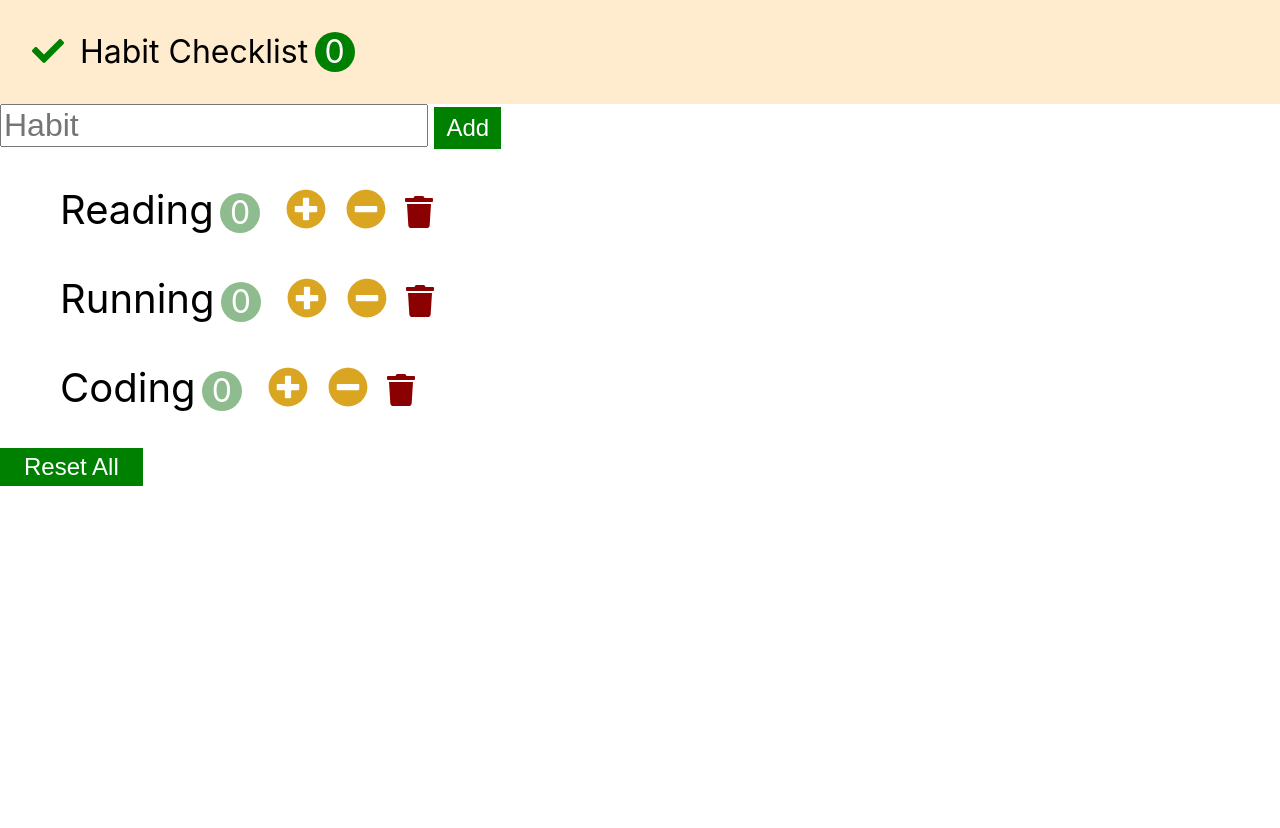
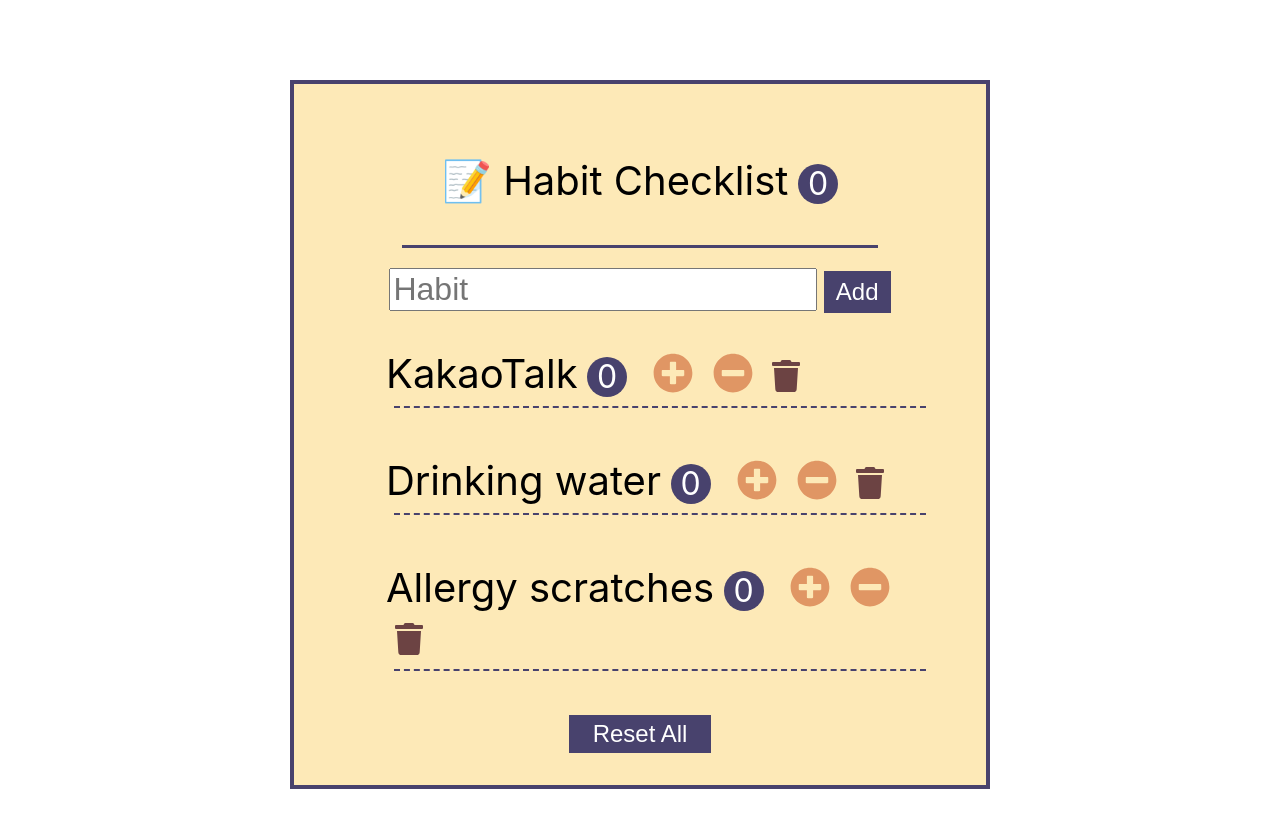
Before and after one commit to ahhangok/Habit-checklist, a React (Create React App) app: page / in a window 1280 px wide. Shown: the top 828 px of the page. Before the commit the page ends 800 px from the top, so only its background shows below. Built offline with nearby package versions, Linux system fonts and the light colour scheme.

Commit message:
Modify app.css

```diff
--- a/src/App.css
+++ b/src/App.css
@@ -1,5 +1,17 @@
 * {
   box-sizing: border-box;
+}
+
+.habit-checklist {
+  display: flex;
+  align-items: center;
+  justify-content: center;
+  flex-direction: column;
+  margin: 5em auto;
+  padding: 2em;
+  border: 4px solid #48426d;
+  width: 700px;
+  background-color: #fde9b7;
 }
 
 button {
@@ -9,13 +21,14 @@
 }
 
 .navbar {
-  font-size: 2rem;
+  font-size: 2.5rem;
   padding: 1em;
-  background-color: blanchedalmond;
+  border-bottom: 3px solid #48426d;
+  margin-bottom: 0.5em;
 }
 
 .navbar-logo {
-  color: green;
+  color: #312c51;
   margin-right: 0.5em;
 }
 
@@ -26,15 +39,19 @@
   width: 2.5rem;
   height: 2.5rem;
   line-height: 2.5rem;
-  margin-left: 0.2em;
-  background-color: green;
+  background-color: #48426d;
   color: white;
   border-radius: 50%;
+  margin-left: 0.3em;
 }
 
 .habits {
   padding: 0.5em;
   padding-top: 2em;
+}
+.dash-bar {
+  margin: 0.2em;
+  border-bottom: 2px dashed #48426d;
 }
 
 .add-input {
@@ -49,7 +66,7 @@
   height: 100%;
   font-size: 1.5rem;
   padding: 0.3em 0.5em;
-  background-color: green;
+  background-color: #48426d;
   color: white;
 }
 
@@ -57,6 +74,9 @@
   font-size: 2.5rem;
   padding: 0.5em;
   list-style: none;
+  /* display: flex;
+  align-items: center;
+  justify-content: center; */
 }
 
 .habit-count {
@@ -66,9 +86,9 @@
   width: 2.5rem;
   height: 2.5rem;
   line-height: 2.5rem;
-  margin-left: 0.2em;
+  margin-left: 0.3em;
   margin-right: 0.5em;
-  background-color: darkseagreen;
+  background-color: #48426d;
   color: white;
   border-radius: 50%;
 }
@@ -85,17 +105,18 @@
 
 .habit-increase,
 .habit-decrease {
-  color: goldenrod;
+  color: #e09664;
 }
 
 .habit-delete {
   font-size: 2rem;
-  color: darkred;
+  color: #6c4343;
 }
 
 .habits-reset {
   font-size: 1.5rem;
   padding: 0.2em 1em;
-  background-color: green;
+  background-color: #48426d;
   color: white;
+  margin: auto;
 }
--- a/src/app.jsx
+++ b/src/app.jsx
@@ -1,64 +1,64 @@
-import React, { Component } from 'react'
+import React, { Component } from 'react';
 import './app.css';
-import Habits from './component/habits';
-import Navbar from './component/navbar';
-
+import Habits from '../src/component/habits';
+import Navbar from '../src/component/navbar';
 
 class App extends Component {
   state = {
-    habits : [
-        {id: 1, name : 'Reading', count : 0},
-        {id: 2, name : 'Running', count : 0},
-        {id: 3, name : 'Coding', count : 0},
+    habits: [
+      { id: 1, name: 'KakaoTalk', count: 0 },
+      { id: 2, name: 'Drinking water', count: 0 },
+      { id: 3, name: 'Allergy scratches', count: 0 },
     ],
   };
 
   handleIncrement = habit => {
     const habits = this.state.habits.map(item => {
-    if(item.id === habit.id){
-      return {...habit, count : habit.count + 1 };
+      if (item.id === habit.id) {
+        return { ...habit, count: habit.count + 1 };
       }
       return item;
     });
-  this.setState({habits})
-}
+    this.setState({ habits });
+  };
 
   handleDecrement = habit => {
     const habits = this.state.habits.map(item => {
-    if(item.id === habit.id){
-      const count = this.count - 1;
-      return {...habit, count : count < 0 ?  0 : count };
+      if (item.id === habit.id) {
+        const count = habit.count - 1;
+        return { ...habit, count: count < 0 ? 0 : count };
       }
       return item;
     });
-  this.setState({habits})
-}
+    this.setState({ habits });
+  };
 
   handleDelete = habit => {
     const habits = this.state.habits.filter(item => item.id !== habit.id);
-  this.setState({habits});
-}
+    this.setState({ habits });
+  };
 
   handleAdd = name => {
-  const habits = [...this.state.habits, {id: Date.now(), name, count : 0}];
-  this.setState({habits});
+    const habits = [...this.state.habits, { id: Date.now(), name, count: 0 }];
+    this.setState({ habits });
   };
 
   handleReset = () => {
     const habits = this.state.habits.map(habit => {
-    if(habit.count !== 0 ){
-      return {...habit, count : 0};
+      if (habit.count !== 0) {
+        return { ...habit, count: 0 };
       }
       return habit;
-  })
-  this.setState({habits});
-}
+    });
+    this.setState({ habits });
+  };
 
   render() {
-    console.log('app');
     return (
-      <>
-      <Navbar totalCount={this.state.habits.filter(item => item.count > 0).length}/>
+      <div className="habit-checklist">
+        <Navbar
+          totalCount={this.state.habits.filter(item => item.count > 0).length}
+        />
         <Habits
           habits={this.state.habits}
           onIncrement={this.handleIncrement}
@@ -67,7 +67,7 @@
           onAdd={this.handleAdd}
           onReset={this.handleReset}
         />
-    </>
+      </div>
     );
   }
 }
--- a/src/component/habit.jsx
+++ b/src/component/habit.jsx
@@ -36,7 +36,9 @@
             <button className="habit-button habit-delete" onClick={this.handleDelete}>
                 <i className="fas fa-trash"></i>
             </button>
+            <div className="dash-bar"></div>
             </li>
+
         )
     }
 }
--- a/src/component/navbar.jsx
+++ b/src/component/navbar.jsx
@@ -5,8 +5,7 @@
         console.log('navbar');
         return (
             <nav className="navbar">
-              <i className="navbar-logo fas fa-check"></i>
-              <span>Habit Checklist</span>
+              <span>📝 Habit Checklist</span>
               <span className="navbar-count">{this.props.totalCount}</span>
             </nav>
         )
```
Also changed, not shown: 1 other file (tests, documents, lock files or other folders). Lines whose indentation alone changed are shown as unchanged.
